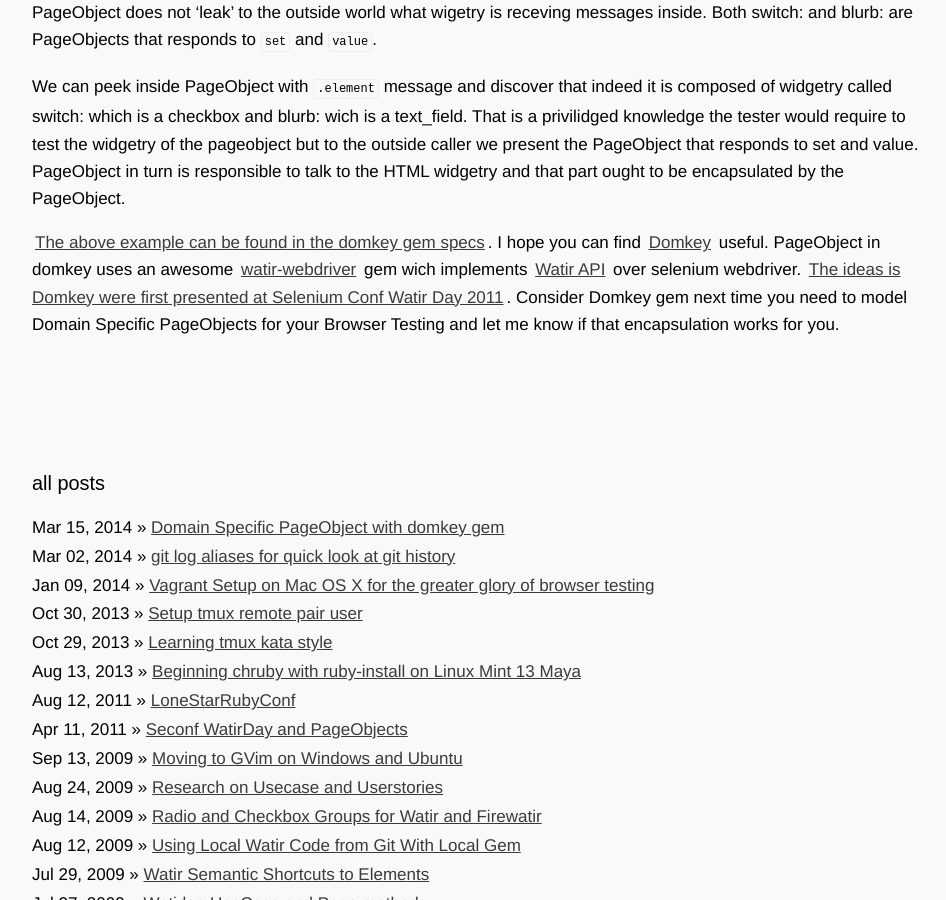
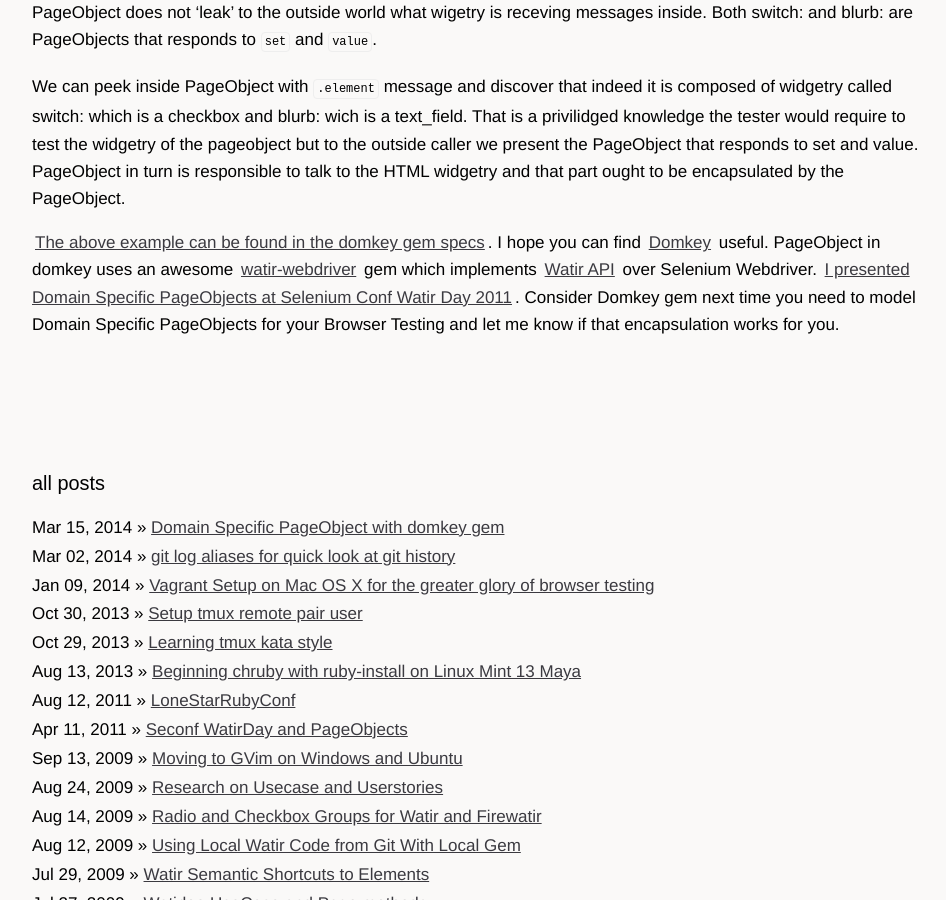
Before and after one commit to marekj/marekj.github.io, a Jekyll site: the page built from _posts/2014-03-15-domain-specific-pageobject-domkey.md, in a window 1280 px wide and 900 px high, scrolled down 1938 px. Shown: the whole window, without its empty margins (160-1106 px from the left). Built offline with Jekyll 4.4.1, drawn with Linux system fonts in a browser that asks for light colours; Markdown is read by kramdown in place of the engine named in the settings; comment, search, counter and statistics services are not loaded.

Commit message:
keep going

```diff
--- a/_posts/2014-03-15-domain-specific-pageobject-domkey.md
+++ b/_posts/2014-03-15-domain-specific-pageobject-domkey.md
@@ -30,4 +30,4 @@
 
 We can peek inside PageObject with `.element` message and discover that indeed it is composed of widgetry called switch: which is a checkbox and blurb: wich is a text_field. That is a privilidged knowledge the tester would require to test the widgetry of the pageobject but to the outside caller we present the PageObject that responds to set and value. PageObject in turn is responsible to talk to the HTML widgetry and that part ought to be encapsulated by the PageObject.
 
-[The above example can be found in the domkey gem specs](https://github.com/rubytester/domkey/blob/master/spec/page_object_decorators_spec.rb#L133). I hope you can find [Domkey](http://github.com/rubytester/domkey) useful. PageObject in domkey uses an awesome [watir-webdriver](http://rubygems.org/gems/watir-webdriver) gem wich implements [Watir API](http://watirwebdriver.com/) over selenium webdriver. [The ideas is Domkey were first presented at Selenium Conf Watir Day 2011](http://www.slideshare.net/testrus/domain-specific-watir-page-objects). Consider Domkey gem next time you need to model Domain Specific PageObjects for your Browser Testing and let me know if that encapsulation works for you.
+[The above example can be found in the domkey gem specs](https://github.com/rubytester/domkey/blob/master/spec/page_object_decorators_spec.rb#L133). I hope you can find [Domkey](http://github.com/rubytester/domkey) useful. PageObject in domkey uses an awesome [watir-webdriver](http://rubygems.org/gems/watir-webdriver) gem which implements [Watir API](http://watirwebdriver.com/) over Selenium Webdriver. [I presented Domain Specific PageObjects at Selenium Conf Watir Day 2011](http://www.slideshare.net/testrus/domain-specific-watir-page-objects). Consider Domkey gem next time you need to model Domain Specific PageObjects for your Browser Testing and let me know if that encapsulation works for you.
```
